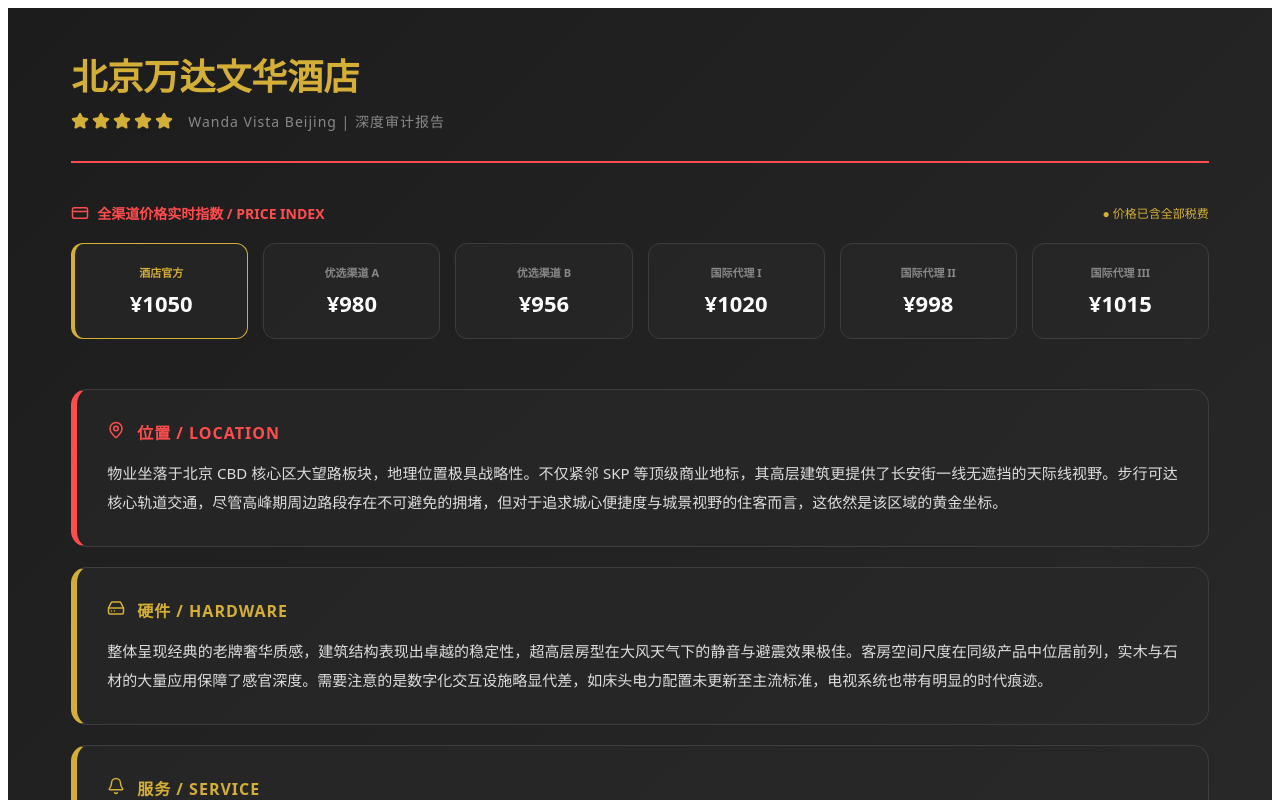
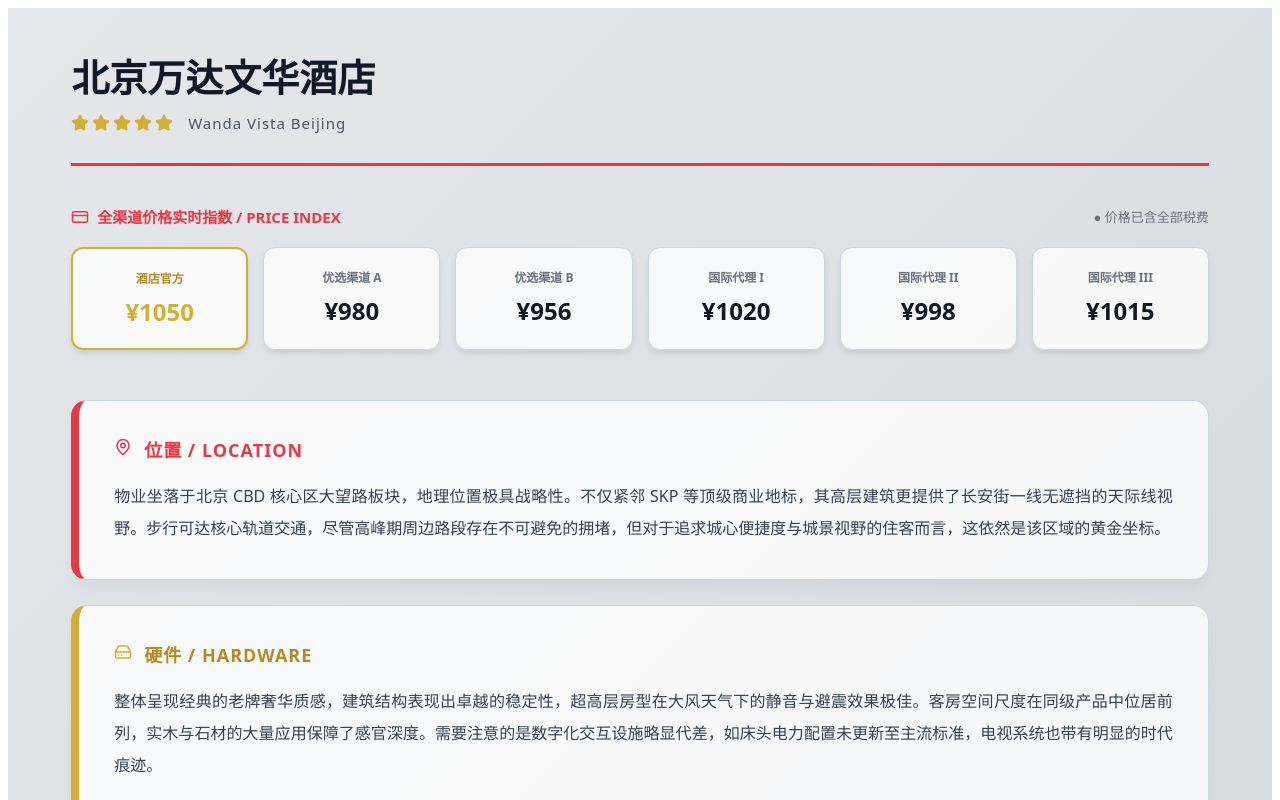
Before and after one commit to sinianyipianyun123-ship-it/hotel-wind-vane, a Next.js app: page / in a window 1280 px wide. Shown: the top 800 px of the page. Built offline with nearby package versions, Linux system fonts and the light colour scheme.

Commit message:
最终版

```diff
--- a/app/page.tsx
+++ b/app/page.tsx
@@ -1,7 +1,7 @@
 "use client";
 
 import React from 'react';
-import { Shield, Star, CreditCard, CheckCircle, MapPin, HardDrive, Bell, Coffee, Sparkles, ClipboardCheck } from 'lucide-react';
+import { Star, CreditCard, CheckCircle, MapPin, HardDrive, Bell, Coffee, Sparkles, ClipboardCheck } from 'lucide-react';
 
 export default function HotelPage() {
   const data = {
@@ -16,12 +16,11 @@
       { platform: "国际代理 II", price: "998" },
       { platform: "国际代理 III", price: "1015" }
     ],
-    // 彻底重组后的六大维度内容 [cite: 24-01-24]
     audit: [
       {
         label: '位置 / LOCATION',
         icon: <MapPin size={18}/>,
-        color: '#ff4d4f',
+        color: '#e63946',
         content: "物业坐落于北京 CBD 核心区大望路板块，地理位置极具战略性。不仅紧邻 SKP 等顶级商业地标，其高层建筑更提供了长安街一线无遮挡的天际线视野。步行可达核心轨道交通，尽管高峰期周边路段存在不可避免的拥堵，但对于追求城心便捷度与城景视野的住客而言，这依然是该区域的黄金坐标。"
       },
       {
@@ -39,7 +38,7 @@
       {
         label: '早餐 / BREAKFAST',
         icon: <Coffee size={18}/>,
-        color: '#ff4d4f',
+        color: '#e63946',
         content: "餐饮基因强大，早餐品质被公认为北京奢华酒店的第一梯队。核心亮点在于高水准的中式档口出品，口味地道且种类丰富，特别是现做的淮扬特色点心极具水准。西式面点与咖啡系统品质稳定。即便在高流量时段，餐厅的补菜逻辑与秩序维护也表现得游刃有余。"
       },
       {
@@ -51,76 +50,78 @@
       {
         label: '总结建议 / VERDICT',
         icon: <ClipboardCheck size={18}/>,
-        color: '#ff4d4f',
+        color: '#e63946',
         content: "综合评估其区位价值、硬件尺度及服务颗粒度，北京万达文华是 1000 元价位段内表现最稳健的奢华选品。它不仅平衡了商务差旅的效率需求，也满足了对经典奢华氛围的追求。对于能够接纳老牌设施细节的住客，该物业提供的综合回馈远超其市场定价，是 CBD 区域的性价比平衡之王。"
       }
     ]
   };
 
-  const bgGradient = 'linear-gradient(135deg, #1c1c1c 0%, #2d2d2d 100%)';
-  const cardBg = 'rgba(40, 40, 40, 0.6)';
+  // 调整为浅灰色背景渐变
+  const bgGradient = 'linear-gradient(135deg, #e5e7eb 0%, #d1d5db 100%)';
+  const cardBg = 'rgba(255, 255, 255, 0.8)'; // 白色半透明卡片，更清爽
 
   return (
-    <div style={{ background: bgGradient, color: '#f5f5f5', minHeight: '100vh', padding: '40px 5% 80px 5%', fontFamily: 'system-ui, sans-serif' }}>
+    <div style={{ background: bgGradient, color: '#1f2937', minHeight: '100vh', padding: '40px 5% 80px 5%', fontFamily: 'system-ui, sans-serif' }}>
 
       <div style={{ maxWidth: '1200px', margin: '0 auto' }}>
 
-        {/* 标题区 */}
-        <div style={{ borderBottom: '2px solid #ff4d4f', paddingBottom: '30px', marginBottom: '40px' }}>
-          <h1 style={{ fontSize: 'clamp(24px, 4vw, 36px)', margin: '0 0 10px 0', color: '#d4af37', fontWeight: 'bold' }}>{data.name}</h1>
+        {/* 标题区：删除了审计报告字样 */}
+        <div style={{ borderBottom: '3px solid #e63946', paddingBottom: '30px', marginBottom: '40px' }}>
+          <h1 style={{ fontSize: 'clamp(26px, 4vw, 38px)', margin: '0 0 10px 0', color: '#111827', fontWeight: '800' }}>{data.name}</h1>
           <div style={{ display: 'flex', alignItems: 'center', gap: '15px' }}>
             <div style={{ display: 'flex', gap: '3px' }}>
               {[...Array(data.stars)].map((_, i) => <Star key={i} size={18} fill="#d4af37" color="#d4af37" />)}
             </div>
-            <span style={{ color: '#888', fontSize: '14px', letterSpacing: '1px' }}>{data.englishName} | 深度审计报告</span>
+            <span style={{ color: '#4b5563', fontSize: '15px', fontWeight: '500', letterSpacing: '1px' }}>{data.englishName}</span>
           </div>
         </div>
 
-        {/* 1. 价格区 */}
+        {/* 1. 价格区：金色字与清爽卡片 */}
         <div style={{ marginBottom: '50px' }}>
           <div style={{ display: 'flex', justifyContent: 'space-between', alignItems: 'center', marginBottom: '20px' }}>
-            <div style={{ display: 'flex', alignItems: 'center', gap: '8px', color: '#ff4d4f', fontSize: '14px', fontWeight: 'bold' }}>
+            <div style={{ display: 'flex', alignItems: 'center', gap: '8px', color: '#e63946', fontSize: '15px', fontWeight: '700' }}>
               <CreditCard size={18} /> <span>全渠道价格实时指数 / PRICE INDEX</span>
             </div>
-            <div style={{ color: '#d4af37', fontSize: '12px' }}>● 价格已含全部税费</div>
+            <div style={{ color: '#6b7280', fontSize: '13px', fontWeight: '500' }}>● 价格已含全部税费</div>
           </div>
-          <div style={{ display: 'grid', gridTemplateColumns: 'repeat(auto-fit, minmax(150px, 1fr))', gap: '15px' }}>
+          <div style={{ display: 'grid', gridTemplateColumns: 'repeat(auto-fit, minmax(160px, 1fr))', gap: '15px' }}>
             {data.prices.map((p, i) => (
               <div key={i} style={{
                 background: cardBg, padding: '20px 10px', borderRadius: '12px',
-                border: p.platform === '酒店官方' ? '1px solid #d4af37' : '1px solid #3d3d3d',
-                textAlign: 'center', borderLeft: p.platform === '酒店官方' ? '4px solid #d4af37' : '1px solid #3d3d3d'
+                border: p.platform === '酒店官方' ? '2px solid #d4af37' : '1px solid #cbd5e1',
+                textAlign: 'center', boxShadow: '0 4px 6px -1px rgba(0, 0, 0, 0.1)'
               }}>
-                <div style={{ color: p.platform === '酒店官方' ? '#d4af37' : '#888', fontSize: '11px', marginBottom: '8px', fontWeight: 'bold' }}>{p.platform}</div>
-                <div style={{ fontSize: '22px', color: '#fff', fontWeight: 'bold' }}>¥{p.price}</div>
+                <div style={{ color: p.platform === '酒店官方' ? '#b48a21' : '#6b7280', fontSize: '12px', marginBottom: '8px', fontWeight: '700' }}>{p.platform}</div>
+                <div style={{ fontSize: '24px', color: p.platform === '酒店官方' ? '#d4af37' : '#111827', fontWeight: '800' }}>¥{p.price}</div>
               </div>
             ))}
           </div>
         </div>
 
-        {/* 2. 六大维度垂直报告 [cite: 24-01-24] */}
-        <div style={{ display: 'flex', flexDirection: 'column', gap: '20px' }}>
+        {/* 2. 六大维度垂直报告 */}
+        <div style={{ display: 'flex', flexDirection: 'column', gap: '25px' }}>
           {data.audit.map((item, i) => (
             <div key={i} style={{
               background: cardBg,
               borderRadius: '16px',
-              padding: '30px',
-              border: '1px solid #3d3d3d',
-              borderLeft: `6px solid ${item.color}`
+              padding: '35px',
+              border: '1px solid #cbd5e1',
+              borderLeft: `8px solid ${item.color}`,
+              boxShadow: '0 10px 15px -3px rgba(0, 0, 0, 0.05)'
             }}>
-              <div style={{ display: 'flex', alignItems: 'center', gap: '12px', marginBottom: '15px' }}>
+              <div style={{ display: 'flex', alignItems: 'center', gap: '12px', marginBottom: '18px' }}>
                 <span style={{ color: item.color }}>{item.icon}</span>
-                <span style={{ color: item.color, fontWeight: 'bold', fontSize: '16px', letterSpacing: '1px' }}>{item.label}</span>
+                <span style={{ color: item.color === '#d4af37' ? '#b48a21' : item.color, fontWeight: '800', fontSize: '18px', letterSpacing: '1px' }}>{item.label}</span>
               </div>
-              <div style={{ color: '#ddd', fontSize: '15px', lineHeight: '1.9', textAlign: 'justify' }}>
+              <div style={{ color: '#374151', fontSize: '16px', lineHeight: '2', textAlign: 'justify', fontWeight: '450' }}>
                 {item.content}
               </div>
             </div>
           ))}
         </div>
 
-        <div style={{ textAlign: 'center', marginTop: '60px', fontSize: '11px', color: '#555', letterSpacing: '3px' }}>
-          PROPRIETARY AUDIT FRAMEWORK | 2026 EDITION
+        <div style={{ textAlign: 'center', marginTop: '60px', fontSize: '12px', color: '#9ca3af', letterSpacing: '4px', fontWeight: '600' }}>
+          PROPRIETARY EVALUATION FRAMEWORK | 2026
         </div>
       </div>
     </div>
```
